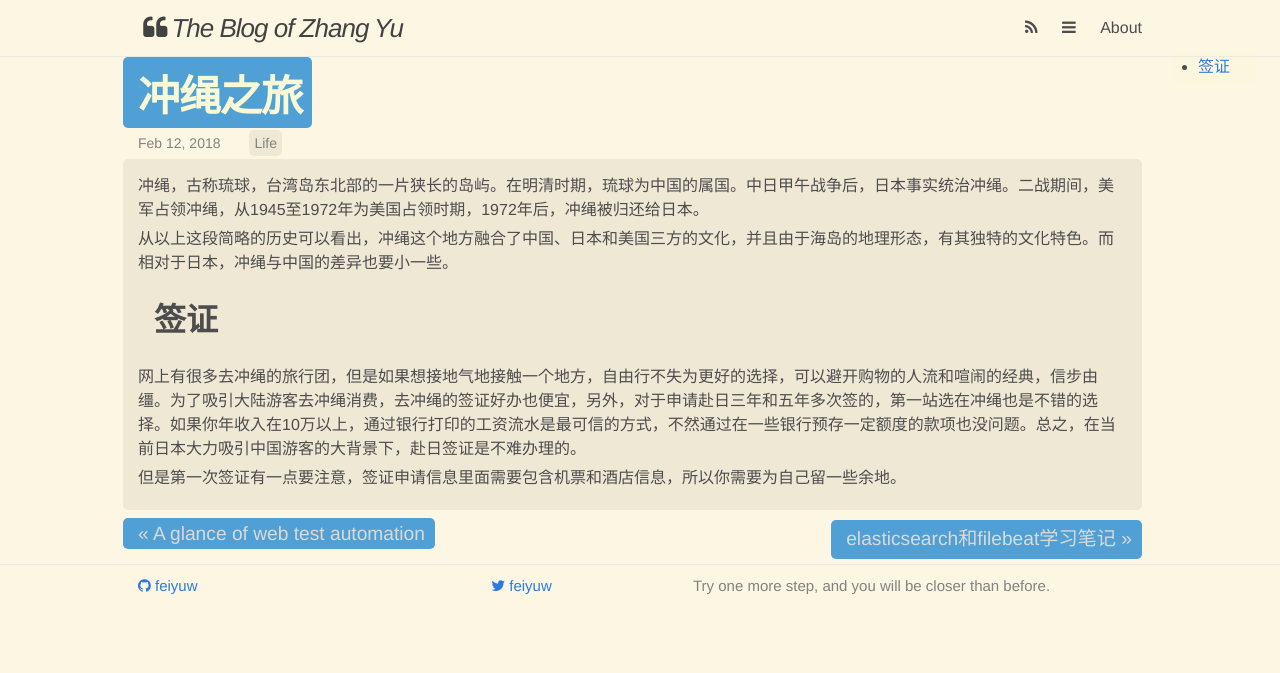
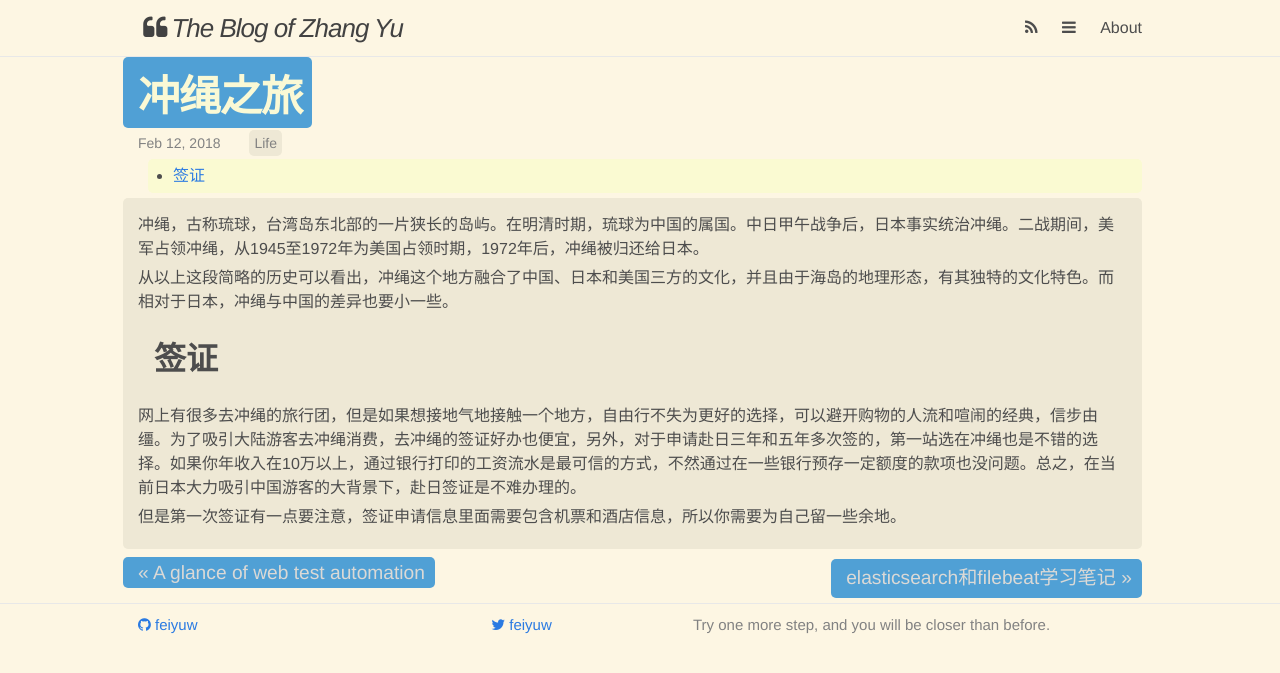
Before and after one commit to feiyuw/feiyuw.github.io, a Jekyll site: the page built from _posts/2018-02-12-travel-to-okinawa.md, in a window 1280 px wide. Shown: the top 673 px of the page. Built offline with Jekyll 4.4.1, drawn with Linux system fonts in a browser that asks for light colours; nearby versions of some CDN libraries; comment, search, counter and statistics services are not loaded.

Commit message:
update css

```diff
--- a/_sass/_base.scss
+++ b/_sass/_base.scss
@@ -174,6 +174,8 @@ pre {
         max-width:         calc(#{$content-width} - (#{$spacing-unit}));
         padding-right: $spacing-unit / 2;
         padding-left: $spacing-unit / 2;
+        margin-right: 250px;
+        margin-left: auto;
     }
 }
 
@@ -214,10 +216,14 @@ pre {
  * for toc of every post
  */
 .toc {
-    position: fixed;
-    top: 50px;
-    right: 25px;
-    background: rgba(250, 250, 210, 0.2);
     padding: 5px 25px;
     border-radius: 5px;
+    background: #fafad2;
+    @include media-query($on-laptop) {
+        position: fixed;
+        top: 50px;
+        right: 0px;
+        max-width: 200px;
+        background: rgba(250, 250, 210, 0.2);
+    }
 }
```
